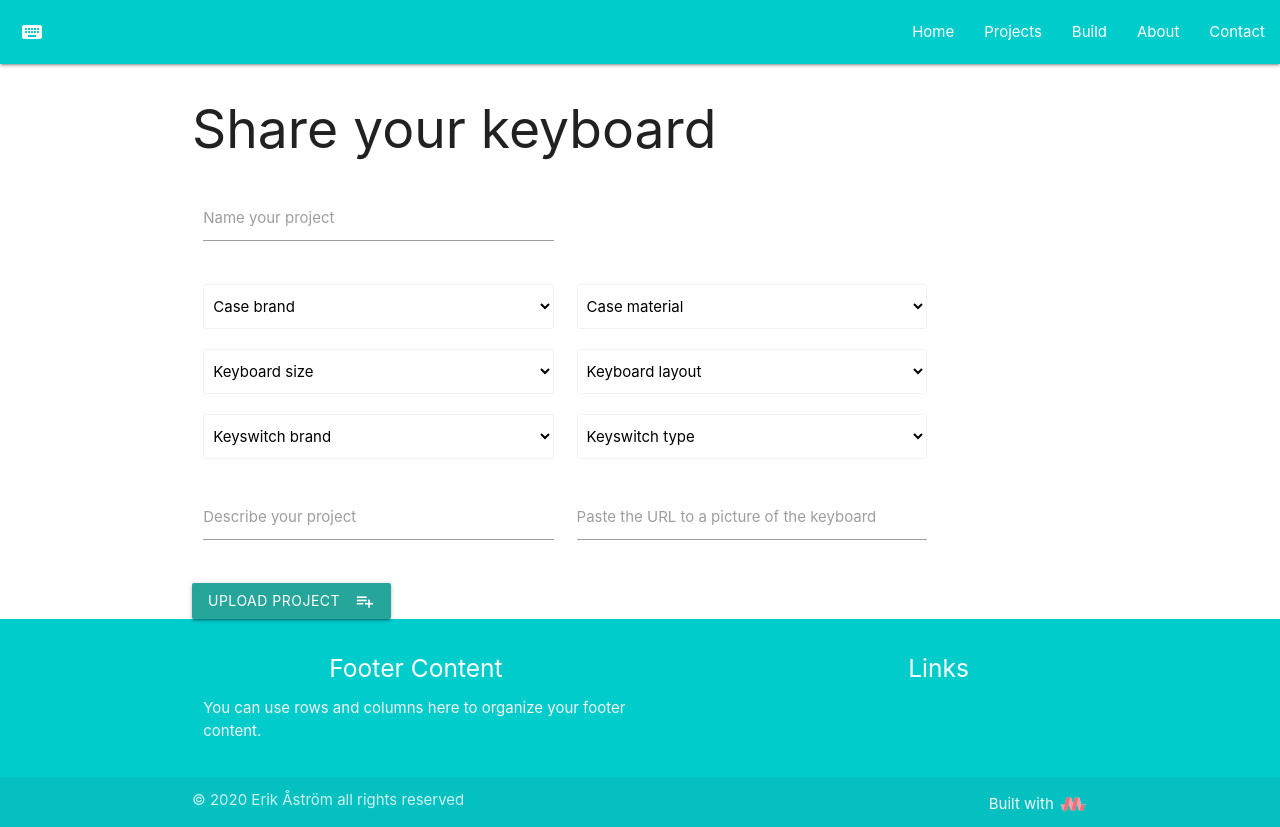
After one commit to astromerik/milestone3, a Flask app: page /build in a window 1280 px wide. The commit adds this page. Run offline with Flask 2, Linux system fonts and the light colour scheme; data that the repository does not hold is empty; some libraries are stand-ins or nearby versions.

Commit message:
added a build page where users can put together their keyboard from pre-defined data from the data base plus add in new text based data

```diff
--- a/app.py
+++ b/app.py
@@ -1,5 +1,5 @@
 import os
-from flask import Flask, render_template, request
+from flask import Flask, render_template, request, redirect, url_for
 from flask_pymongo import PyMongo
 import env
 
@@ -26,6 +26,24 @@ def projects():
                            projects=mongo.db.projects.find())
 
 
+@app.route('/build')
+def build():
+    return render_template("build.html",
+                           casematerial=mongo.db.caseMaterial.find(),
+                           size=mongo.db.layoutSize.find(),
+                           layout=mongo.db.layout.find(),
+                           projects=mongo.db.projects.find(),
+                           casebrand=mongo.db.caseBrand.find(),
+                           switchbrand=mongo.db.keyswitchBrand.find(),
+                           switchtype=mongo.db.cherry.find())
+
+
+@app.route('/insert_build', methods=['POST'])
+def insert_build():
+    mongo.db.projects.insert_one(request.form.to_dict())
+    return redirect(url_for('build'))
+
+
 if __name__ == '__main__':
     app.run(host=os.environ.get('IP'),
             port=int(os.environ.get('PORT')),
--- a/static/css/style.css
+++ b/static/css/style.css
@@ -1,3 +1,4 @@
+/* --- Base --- */
 
 h1, h5 {
     text-align: center;
@@ -19,6 +20,8 @@ footer {
 .brand-logo {
     margin-left: 20px;
 }
+
+/* --- Home page --- */
 
 #heroimage {
     max-width: 500px;
@@ -51,7 +54,43 @@ footer {
     background-color: #019999 !important;
 }
 
+
+/* --- Project page --- */
+
+.filterrow {
+    margin-top: 50px;
+    margin-bottom: 50px;
+}
+
+#filterinput {
+    margin-top: 20px;
+}
+
+.filterbutton {
+    margin-top: 25px;
+}
+
+
+@media screen and (min-width:993px)
+{
+    .card img {
+        height: 145px;
+        max-width: 240px;
+    }
+    .projectcards {
+        max-width: 240px;
+    }
+}
+.card-content {
+    height: 190px;
+}
 .card-content p {
     margin-bottom: 20px;
     margin-top: 20px;
 }
+
+#signature {
+    font-size: 14px !important;
+    font-style: italic;
+    color: lightgrey;
+}
--- a/templates/base.html
+++ b/templates/base.html
@@ -19,6 +19,7 @@
             <ul class="right hide-on-med-and-down">
                 <li><a href="{{url_for('home')}}">Home</a></li>
                 <li><a href="{{url_for('projects')}}">Projects</a></li>
+                <li><a href="{{url_for('build')}}">Build</a></li>
                 <li><a href="#">About</a></li>
                 <li><a href="#">Contact</a></li>
             </ul>
--- /dev/null
+++ b/templates/build.html
@@ -0,0 +1,81 @@
+{% extends 'base.html' %}
+{% block content %}
+
+    <h2>Share your keyboard</h2>
+
+    <form action="{{ url_for('insert_build') }}" method="POST" col s12>
+        <div class="row">
+            <div class="input-field col s5">
+                <input id="projectName" name="projectName" type="text">
+                <label for="icon_prefix">Name your project</label>
+            </div>
+        </div>
+        <div class="row">
+        <div class="col s12 m5">
+            <select class="browser-default" id="caseBrand" name="caseBrand">
+                <option value="" disabled selected>Case brand</option>
+                {% for brand in casebrand %}
+                <option value="{{brand.Brand}}">{{brand.Brand}}</option>
+                {% endfor %}
+            </select>
+            </div>
+            <div class="col s12 m5">
+            <select class="browser-default">
+                <option value="" disabled selected>Case material</option>
+                {% for mat in casematerial %}
+                <option value="{{mat.Material}}">{{mat.Material}}</option>
+                {% endfor %}
+            </select>
+            </div>
+        </div>
+        <div class="row">
+        <div class="col s12 m5">
+            <select class="browser-default" id="layoutSize" name="layoutSize">
+                <option value="" disabled selected>Keyboard size</option>
+                {% for siz in size %}
+                <option value="{{siz.Size}}">{{siz.Size}}</option>
+                {% endfor %}
+            </select>
+        </div>
+            <div class="col s12 m5">
+            <select class="browser-default" id="layout" name="layout">
+                <option value="" disabled selected>Keyboard layout</option>
+                {% for lay in layout %}
+                <option value="{{lay.Type}}">{{lay.Type}}</option>
+                {% endfor %}
+            </select>
+            </div>
+        </div>
+        <div class="row">
+        <div class="col s12 m5">
+            <select class="browser-default" id="keyswitchBrand" name="keyswitchBrand">
+                <option value="" disabled selected>Keyswitch brand</option>
+                {% for brand in switchbrand %}
+                <option value="{{brand.Brand}}">{{brand.Brand}}</option>
+                {% endfor %}
+            </select>
+        </div>
+        <div class="col s12 m5">
+            <select class="browser-default" id="keyswitch" name="keyswitch">
+                <option value="" disabled selected>Keyswitch type</option>
+                {% for switch in switchtype %}
+                <option value="{{switch.Name}}">{{switch.Name}}</option>
+                {% endfor %}
+            </select>
+        </div>
+        </div>
+        <div class="row">
+            <div class="input-field col s5">
+                <input id="description" name="description" type="text">
+                <label for="icon_prefix">Describe your project</label>
+            </div>
+            <div class="input-field col s5">
+                <input id="imgURL" name="imgURL" type="text">
+                <label for="icon_prefix">Paste the URL to a picture of the keyboard</label>
+            </div>
+        </div>
+        <button class="btn waves-effect waves-light" type="submit" name="action">Upload project
+                <i class="material-icons right">playlist_add</i>
+             </button>
+    </form>
+{% endblock %}
```
Also changed, not shown: templates/projects.html (+12 -10 lines).
